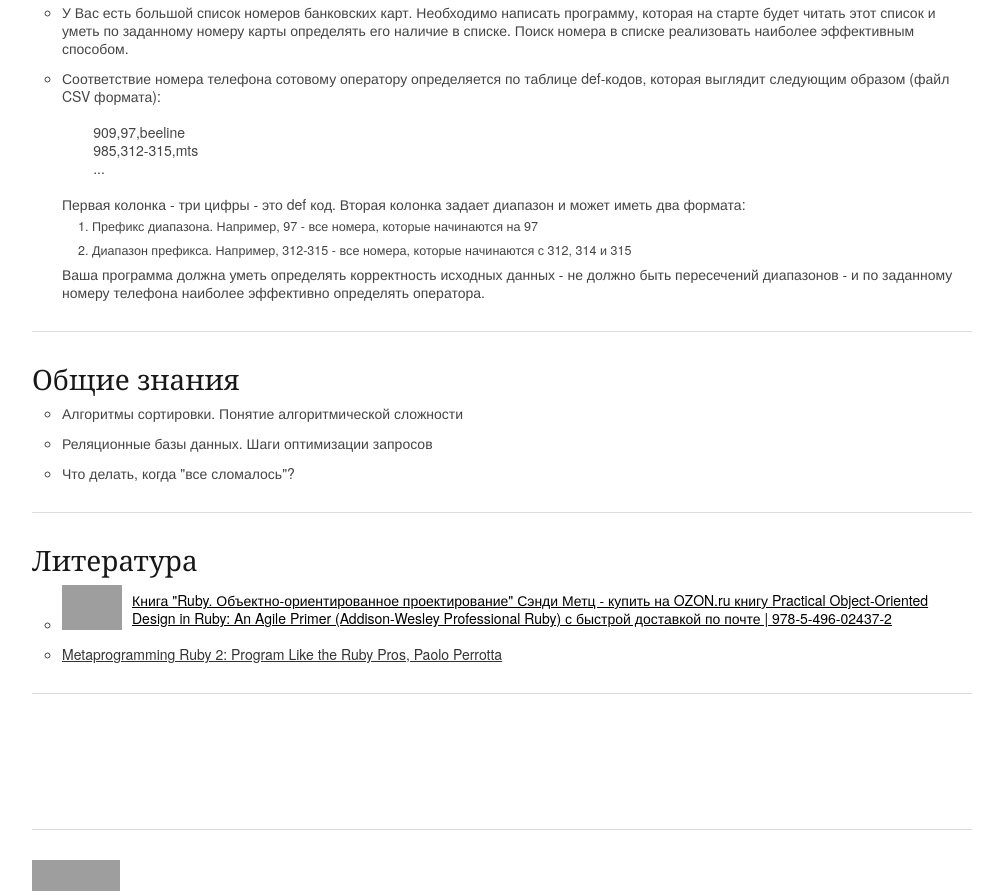
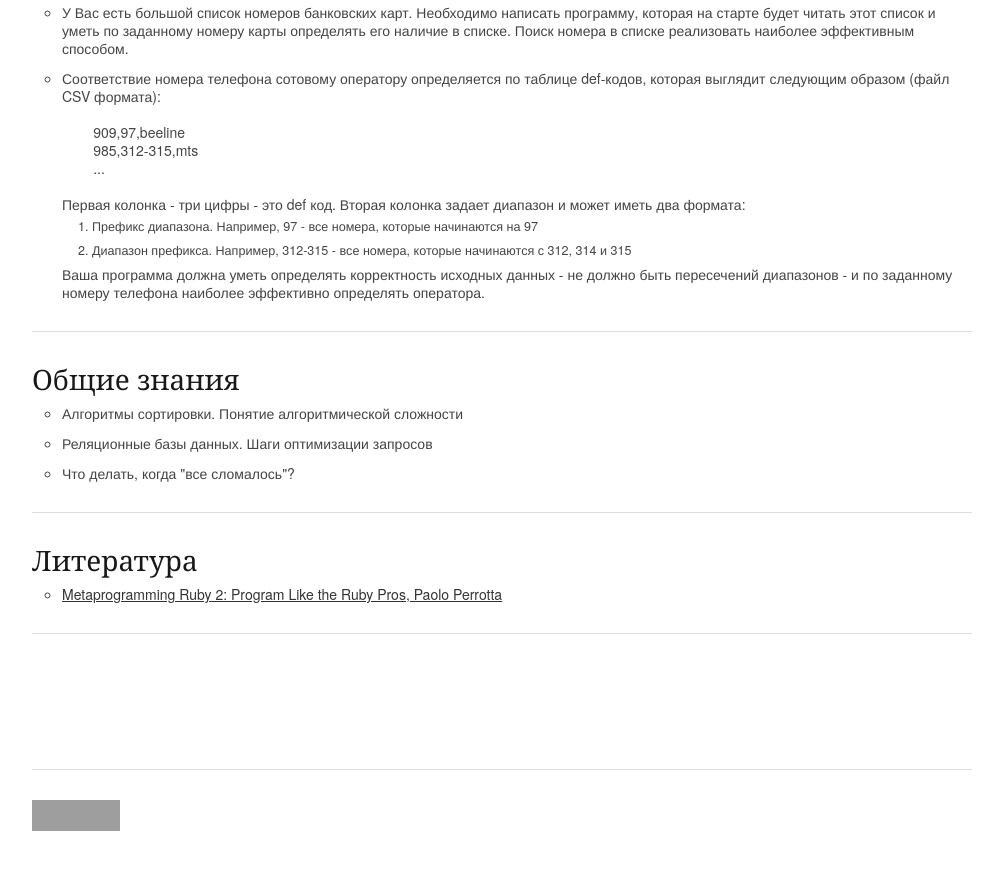
Before and after one commit to mastedm/ror.msk.ru, a plain HTML site: page index.html in a window 1280 px wide. Shown: the part 1214-2110 px from the top of the page, without its empty margins (138-1141 px from the left). After the commit the page ends 2050 px from the top, so only its background shows below. Drawn offline with Linux system fonts and the light colour scheme; grey boxes are pictures that could not be loaded.

Commit message:
Update index.html

```diff
--- a/index.html
+++ b/index.html
@@ -132,9 +132,6 @@
         	<hr />
         	<h3>Литература</h3>
         	<ul class="circle">
-			<li>
-				<table border="0" cellpadding="0" cellspacing="0"><tr><td width="70" valign="top"><a href="http://www.ozon.ru/context/detail/id/138551500/?partner=status4me&from=bar" title="Книга &quot;Ruby. Объектно-ориентированное проектирование&quot; Сэнди Метц - купить на OZON.ru книгу Practical Object-Oriented Design in Ruby: An Agile Primer (Addison-Wesley Professional Ruby) с быстрой доставкой по почте | 978-5-496-02437-2"><img style="width: 60px; margin-right: 10px; border: 0;" src="//mmedia.ozone.ru/multimedia/c300/1016113436.jpg" alt="Книга &quot;Ruby. Объектно-ориентированное проектирование&quot; Сэнди Метц - купить на OZON.ru книгу Practical Object-Oriented Design in Ruby: An Agile Primer (Addison-Wesley Professional Ruby) с быстрой доставкой по почте | 978-5-496-02437-2" /></a></td><td style="vertical-align: middle;"><a style="color: black" title="Книга &quot;Ruby. Объектно-ориентированное проектирование&quot; Сэнди Метц - купить на OZON.ru книгу Practical Object-Oriented Design in Ruby: An Agile Primer (Addison-Wesley Professional Ruby) с быстрой доставкой по почте | 978-5-496-02437-2" href="http://www.ozon.ru/context/detail/id/138551500/?partner=status4me&from=bar">Книга &quot;Ruby. Объектно-ориентированное проектирование&quot; Сэнди Метц - купить на OZON.ru книгу Practical Object-Oriented Design in Ruby: An Agile Primer (Addison-Wesley Professional Ruby) с быстрой доставкой по почте | 978-5-496-02437-2</a></td></tr></table>
-			</li>
         		<li>
         			<a href='https://pragprog.com/book/ppmetr2/metaprogramming-ruby' target='_blank'>
         				Metaprogramming Ruby 2: Program Like the Ruby Pros, Paolo Perrotta
```
